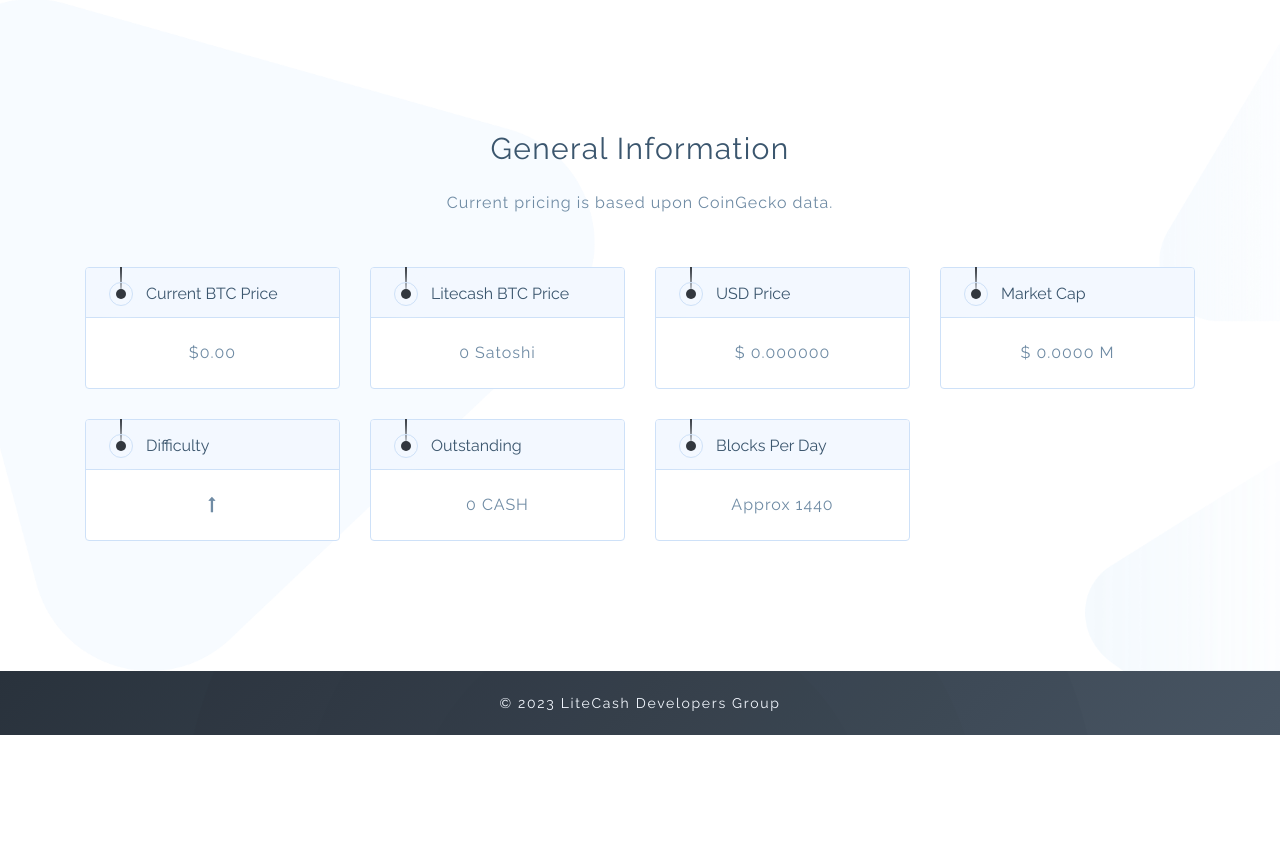
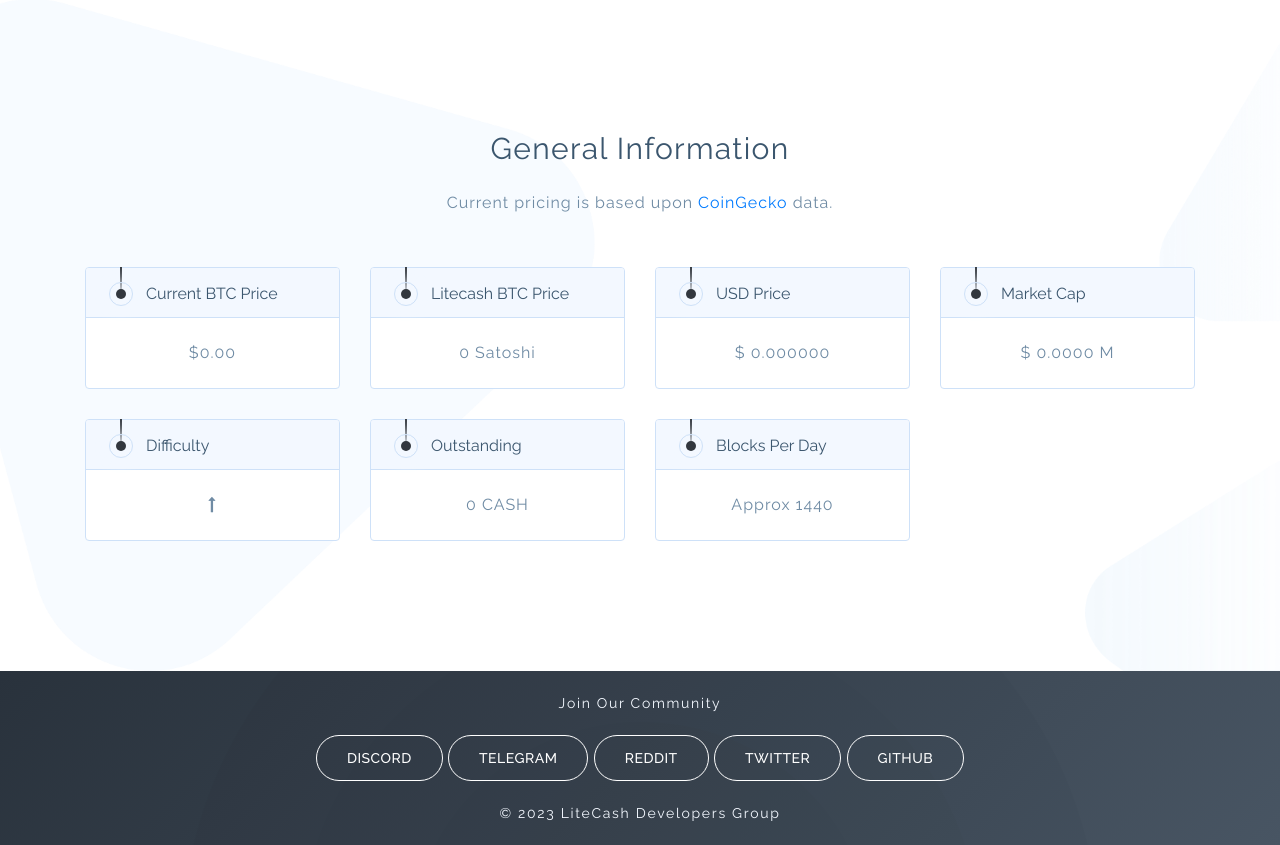
Before and after one commit to Litecash-Dev/litecash-sites, a PHP site: page /block/index.php in a window 1280 px wide. Shown: the part 361-1206 px from the top of the page. Before the commit the page ends 1096 px from the top, so only its background shows below. Run offline with PHP 8.4, Linux system fonts and the light colour scheme; data that the repository does not hold is empty.

Commit message:
modifed footer to add social links to it, fixed link to coingecko on main page

```diff
--- a/explorer/footer.php
+++ b/explorer/footer.php
@@ -2,8 +2,27 @@
 	<footer id="contact">
 		<div class="footer-bottom slim">
 			<div class="container">
+
 				<div class="row">
-					<div class="col-lg-12">
+					<div class="col-lg">
+						<p class="copyright">Join Our Community</p>
+					</div>
+				</div>
+
+				<div class="row ">
+					<div class="col-lg">
+						<p class="copyright">
+							<a href="https://discord.gg/kga9sgg" class="btn-white-line">Discord</a>
+							<a href="https://t.me/litecashgroup" class="btn-white-line">Telegram</a>
+							<a href="https://www.reddit.com/r/OfficialLiteCash/" class="btn-white-line">Reddit</a>
+							<a href="https://twitter.com/LitecashPR" class="btn-white-line">Twitter</a>
+							<a href="https://github.com/Litecash-Dev" class="btn-white-line">GitHub</a>
+						</p>
+					</div>
+				</div>
+
+				<div class="row">
+					<div class="col-lg">
 						<p class="copyright">&copy; <?php echo date("Y"); ?> LiteCash Developers Group</p>
 					</div>
 				</div>
--- a/explorer/index.php
+++ b/explorer/index.php
@@ -91,7 +91,7 @@ $litecash_price = get_cash_price();
 				</div>
 				<div class="offset-lg-3 col-lg-6">
 					<div class="center-text">
-						<p>Current pricing is based upon CoinGecko data.</p>
+						<p>Current pricing is based upon <a href="https://www.coingecko.com/en/coins/litecash" target="_blank">CoinGecko</a> data.</p>
 					</div>
 				</div>
 			</div>
```
